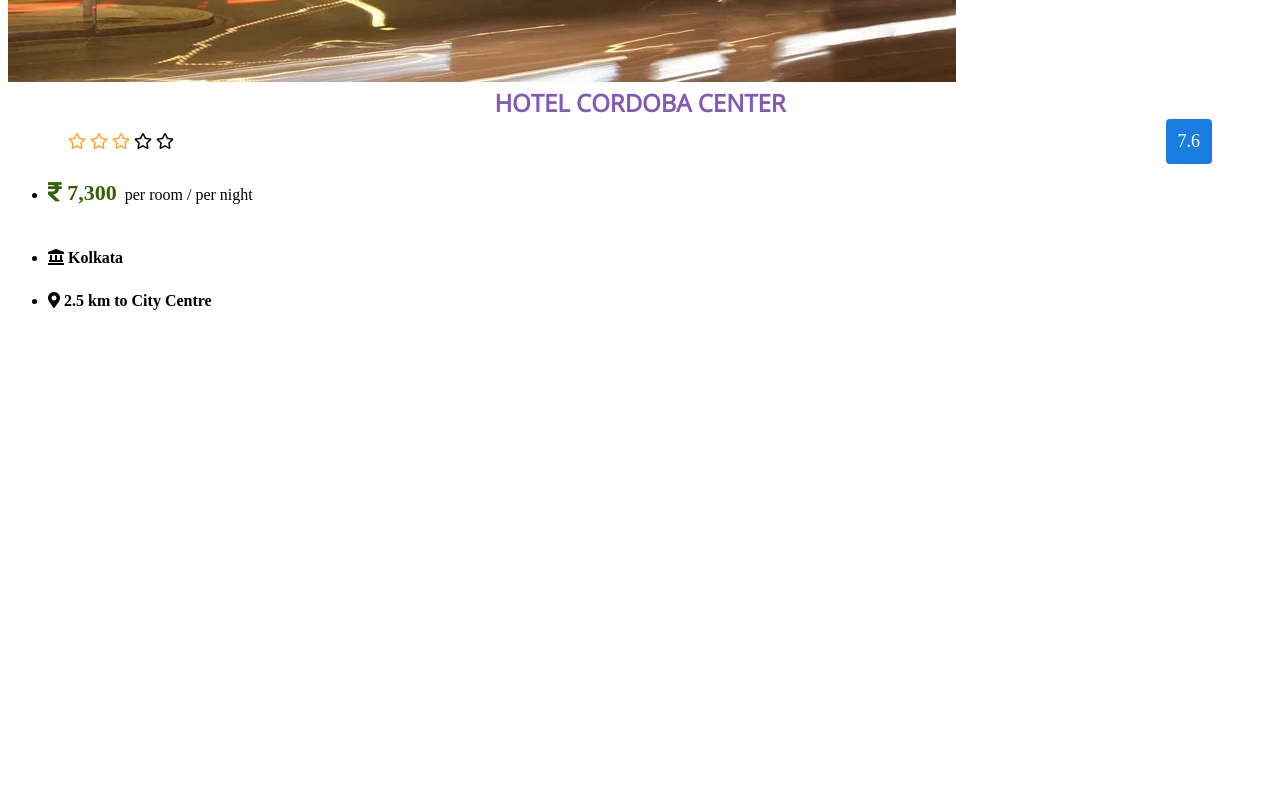
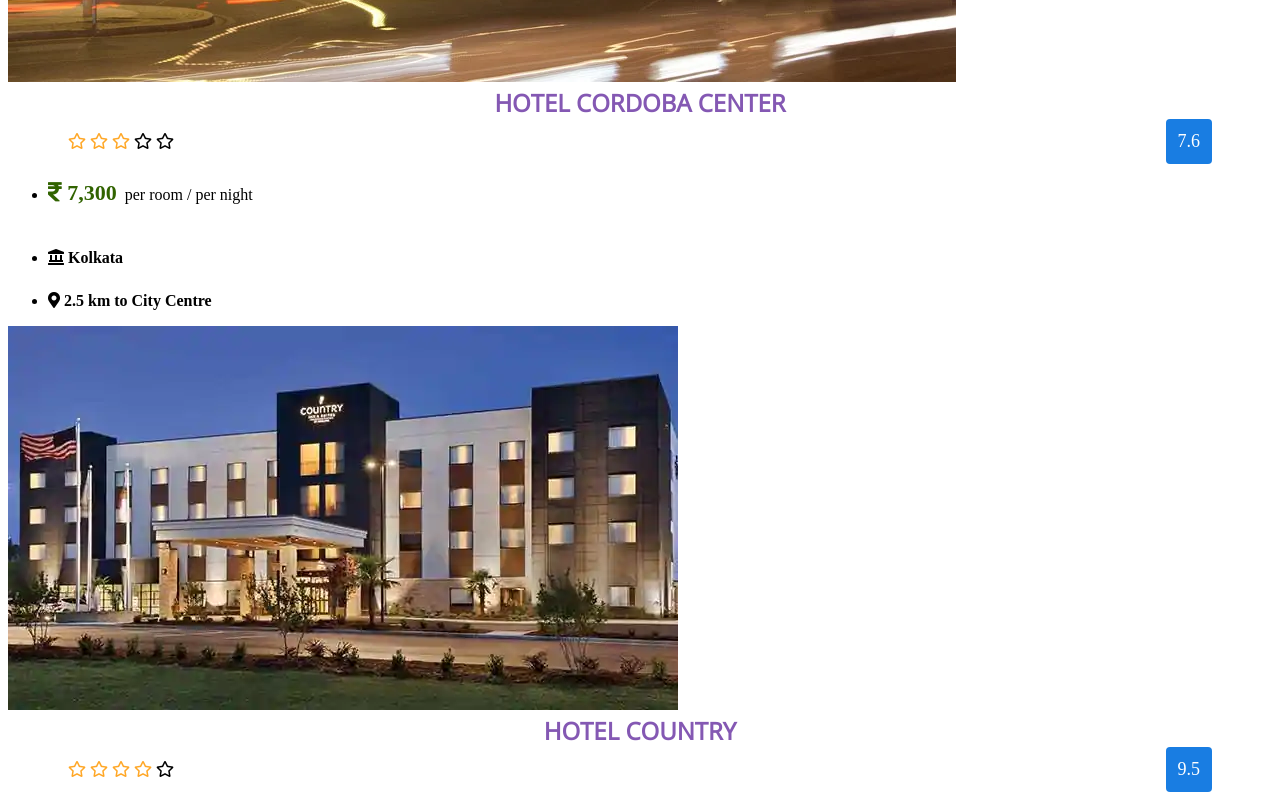
Before and after one commit to Amandeep98781/ASR_HotelReservationSystem_FP, a plain HTML site: page service.html in a window 1280 px wide. Shown: the part 2677-3477 px from the top of the page. Before the commit the page ends 3003 px from the top, so only its background shows below. Drawn offline with nearby package versions, Linux system fonts and the light colour scheme; a script that the page names is missing.

Commit message:
about us code added

```diff
--- a/service.html
+++ b/service.html
@@ -218,6 +218,29 @@
                             Centre</b>
                     </li>
                 </ul>
+            </div>
 
+             <!--    4-->
+        <div class="row-service2">
+            <div class="">
+                <img src="gallery/hotel-4.webp" class="img-fluid"
+                     alt="About Us">
+            </div>
+            <div class="boxView">
+                <div class="hotel-name-container">
+                    <h2 class="hotel-title">HOTEL COUNTRY</h2>
+                </div>
+                <div class="review-container">
+                    <div class="stars">
+                        <i class="far fa-star star-color"></i>
+                        <i class="far fa-star star-color"></i>
+                        <i class="far fa-star star-color"></i>
+                        <i class="far fa-star star-color"></i>
+                        <i class="far fa-star"></i>
+                    </div>
+                    <div class="reviews">
+                        <span>9.5</span>
+                    </div>
+                </div>
 
     </body>
```
